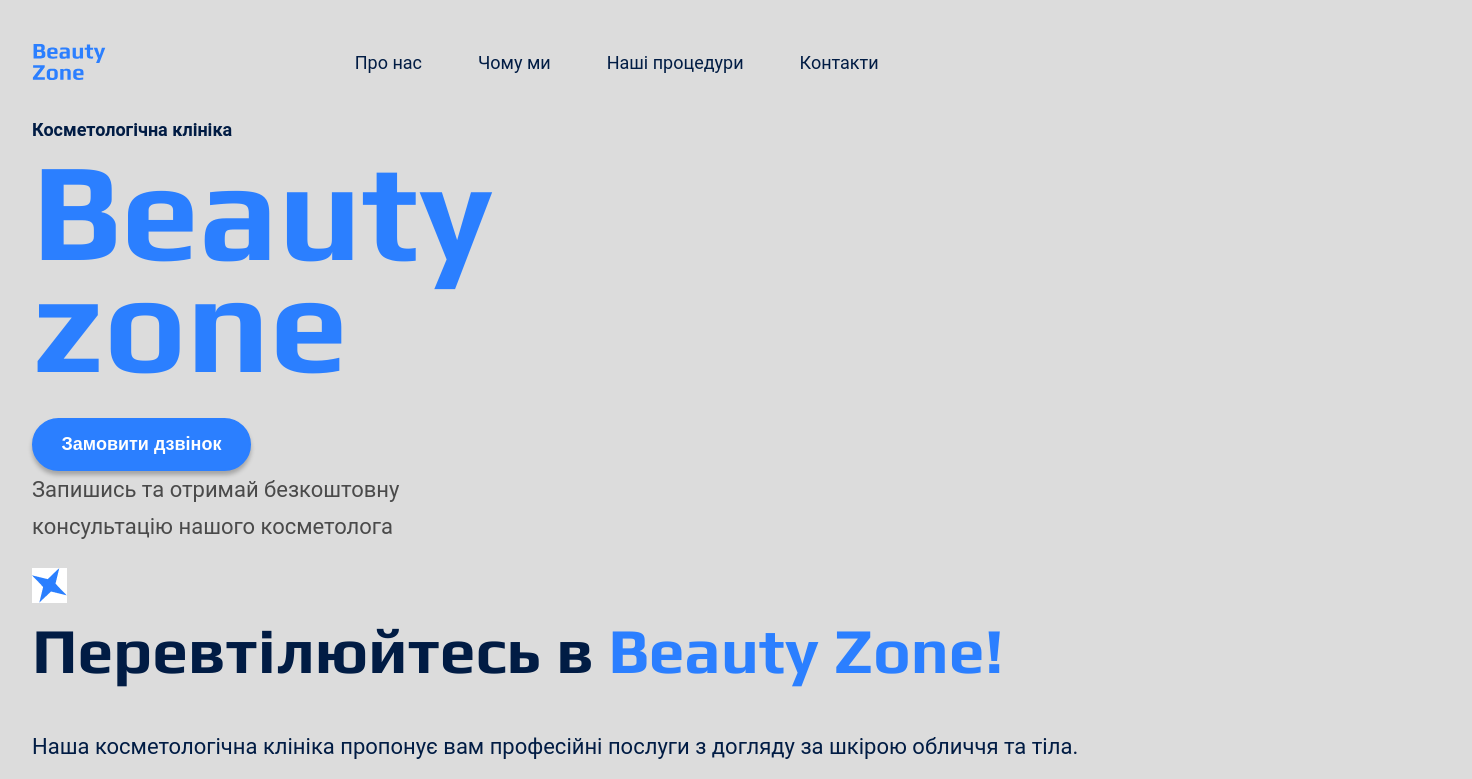
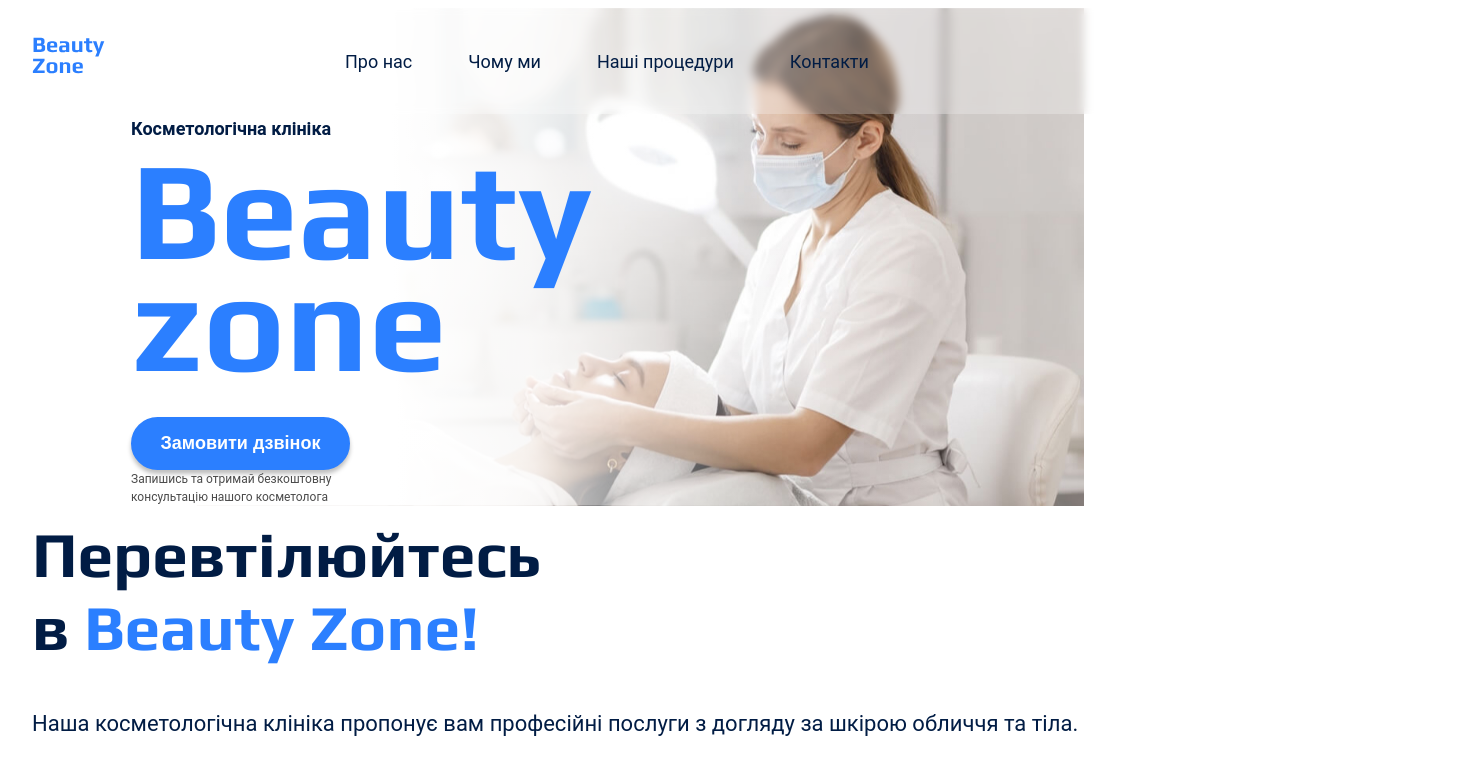
Before and after one commit to vikamorh/genius-homework-2, a plain HTML site: page index.html in a window 1280 px wide. Shown: the top 779 px of the page, 1472 px wide, since content can reach past the window. Drawn offline with Linux system fonts and the light colour scheme.

Commit message:
add background image and gradient

```diff
--- a/index.html
+++ b/index.html
@@ -9,6 +9,7 @@
 </head>
 
 <body>
+  <div class="parent-container">
     <header class="header-section">
       <div class="container">
         <div class="header-container">
@@ -58,11 +59,13 @@
     <main>
       <section class="hero-section">
         <div class="container">
+          <div class="hero-container">
             <h6 class="title">Косметологічна клініка</h6>
             <h1 class="hero-title">Beauty <br> zone</h1>
             <button class="button" type="button">Замовити дзвінок</button>
             <p class="button-info">Запишись та отримай безкоштовну <br> консультацію нашого косметолога</p>
-        <img src="./images/Star-blue.jpg" alt="зірка декораційна">
+          </div>
+        </div>
   </div>
   </section>
   <section id="about-section">
--- a/styles.css
+++ b/styles.css
@@ -2,37 +2,37 @@
 /* play-regular - cyrillic_latin */
 @font-face {
   font-display: swap;
-  font-family: 'Play';
+  font-family: "Play";
   font-style: normal;
   font-weight: 400;
-  src: url('../fonts/play-v19-cyrillic_latin-regular.woff2') format('woff2');
+  src: url("../fonts/play-v19-cyrillic_latin-regular.woff2") format("woff2");
 }
 
 /* play-700 - cyrillic_latin */
 @font-face {
   font-display: swap;
-  font-family: 'Play';
+  font-family: "Play";
   font-style: normal;
   font-weight: 700;
-  src: url('../fonts/play-v19-cyrillic_latin-700.woff2') format('woff2');
+  src: url("../fonts/play-v19-cyrillic_latin-700.woff2") format("woff2");
 }
 
 /* roboto-serif-regular - latin */
 @font-face {
   font-display: swap;
-  font-family: 'Roboto Serif';
+  font-family: "Roboto Serif";
   font-style: normal;
   font-weight: 400;
-  src: url('../fonts/roboto-serif-v13-latin-regular.woff2') format('woff2');
+  src: url("../fonts/roboto-serif-v13-latin-regular.woff2") format("woff2");
 }
 
 /* roboto-serif-600 - latin */
 @font-face {
   font-display: swap;
-  font-family: 'Roboto Serif';
+  font-family: "Roboto Serif";
   font-style: normal;
   font-weight: 600;
-  src: url('../fonts/roboto-serif-v13-latin-600.woff2') format('woff2');
+  src: url("../fonts/roboto-serif-v13-latin-600.woff2") format("woff2");
 }
 :root {
   --color-brand-light: #2b7fff;
@@ -48,7 +48,6 @@ body {
   font-size: 22px;
   line-height: 1.7;
   display: block;
-  background-color: gainsboro;
 }
 h1,
 h2,
@@ -60,12 +59,9 @@ p {
   margin-top: 0;
 }
 
-a {
-  font-style: normal;
-}
 .container {
   width: 100%;
-  max-width: 1288px;
+  max-width: 1440px;
   margin: 0 auto;
   padding: 0 24px;
 }
@@ -74,21 +70,44 @@ address {
 }
 
 ul {
-  list-style: none;
+  list-style-type: none;
+  margin: 0;
+  padding: 0;
 }
 
+.parent-container {
+  background: linear-gradient(
+      89deg,
+      #fff 30.62%,
+      rgba(255, 255, 255, 0.85) 41.31%,
+      rgba(255, 255, 255, 0.19) 58.65%,
+      rgba(255, 255, 255, 0) 72.78%
+    ),
+    url(./images/hero-background.jpg);
+  background-repeat: no-repeat;
+  background-size: contain;
+  background-position: center;
+}
 /* Header */
-
 .header-container {
   display: flex;
-  justify-content: center;
-  padding-top: 32px;
-  padding-bottom: 32px;
+  background: rgba(255, 255, 255, 0.25);
+  backdrop-filter: blur(5px);
+  width: 1440px;
+  height: 106px;
+  align-items: center;
+}
+.header-nav {
+  display: flex;
+  align-items: center;
+  flex-grow: 1;
+  gap: 240px;
 }
 
-.header-img {
-  width: 74px;
-  height: 42px;
+.header-menu {
+  display: flex;
+  flex-grow: 1;
+  gap: 56px;
 }
 
 .header-link {
@@ -102,43 +121,14 @@ ul {
   color: var(--color-brand-light);
 }
 
-.header-icon {
-  fill: var(--color-brand-dark);
+/* hero section */
+.hero-section {
 }
 
-.header-icon:hover {
-  fill: var(--color-brand-light);
+.hero-container {
+  padding-left: 99px;
 }
 
-.header-nav {
-  display: flex;
-  align-items: center;
-  flex-grow: 1;
-  gap: 240px;
-}
-
-.header-logo {
-  display: flex;
-  flex-grow: 1;
-}
-
-.header-menu {
-  display: flex;
-  flex-grow: 1;
-  gap: 56px;
-  margin: 0;
-  padding: 0;
-}
-
-.header-social {
-  flex-grow: 1;
-  display: flex;
-  gap: 32px;
-  margin: 0;
-  padding: 0;
-}
-
-/* hero section */
 .title {
   color: var(--color-brand-dark);
   font-size: 18px;
@@ -175,9 +165,12 @@ ul {
 
 .button-info {
   color: var(--сolor-secondary);
+  font-size: 12px;
+  line-height: 1.5;
 }
 
 .secondary-title {
+  max-width: 529px;
   color: var(--color-brand-dark);
   font-family: play, sans-serif;
   font-weight: 700;
```
Also changed, not shown: images/Star-blue.jpg (deleted), images/Star-dark-blue.jpg (deleted), images/Star-small.jpg (deleted), images/hero-background.jpg (added). Lines whose indentation alone changed are shown as unchanged.
